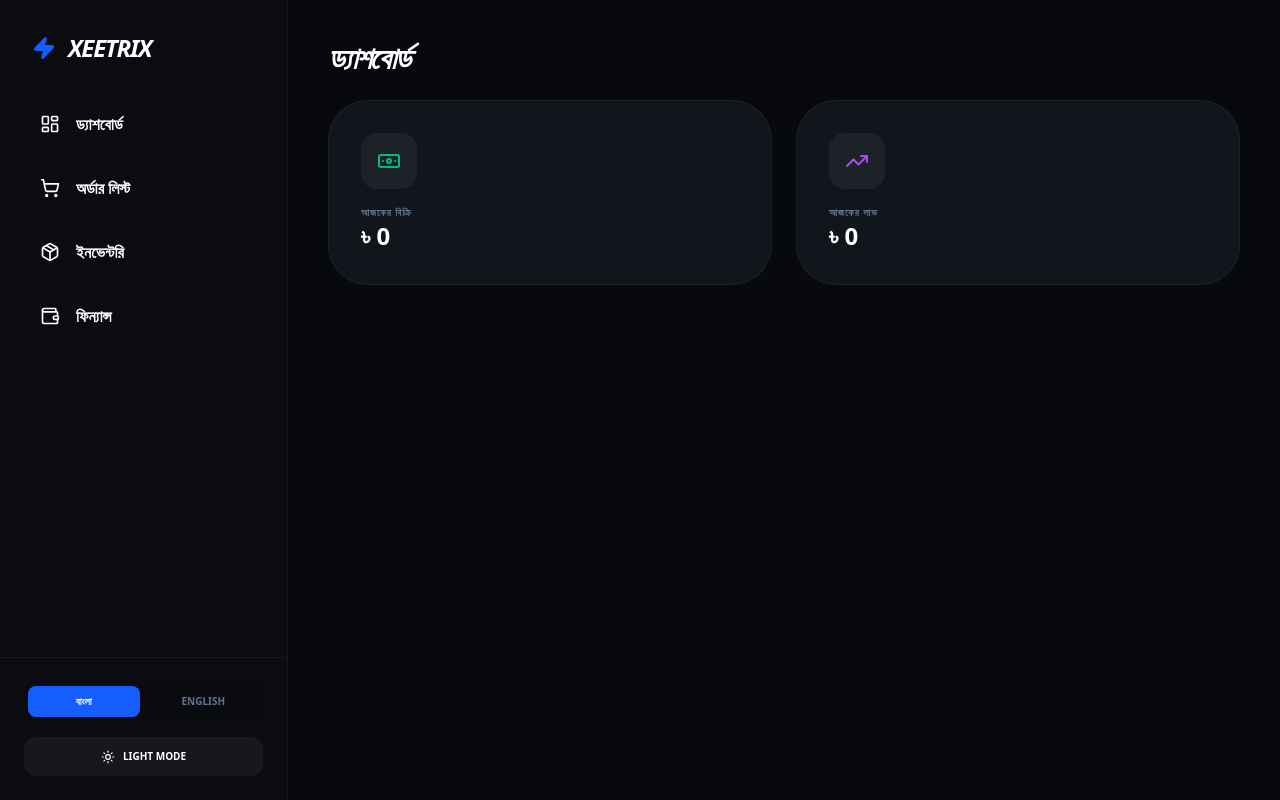
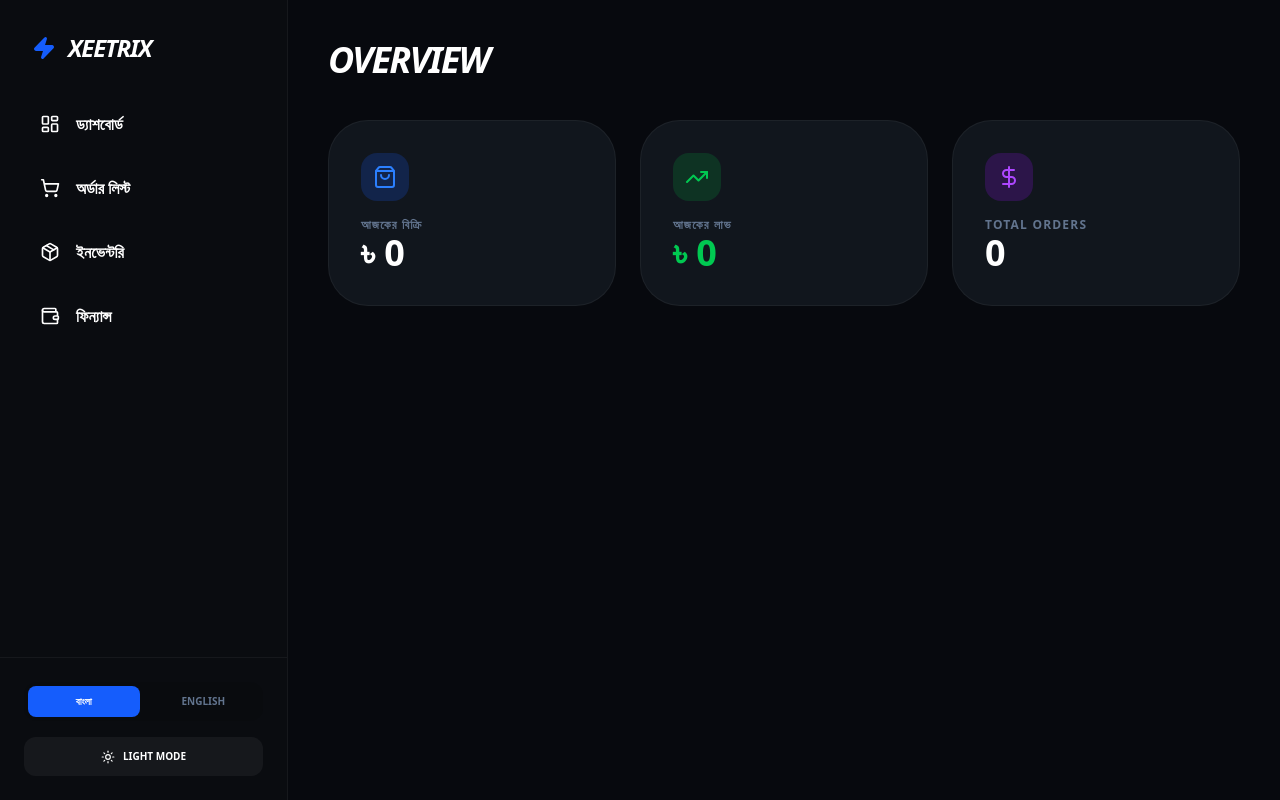
Before and after one commit to Ufuq-Innovation/Xeetrix, a Next.js app: page /dashboard in a window 1280 px wide. Built offline with nearby package versions, Linux system fonts and the light colour scheme; no server answers; the database is empty.

Commit message:
stats add

```diff
--- a/app/(dashboard)/dashboard/page.js
+++ b/app/(dashboard)/dashboard/page.js
@@ -1,43 +1,58 @@
 "use client";
-import React from 'react';
+import React, { useEffect, useState } from 'react';
 import { useApp } from "@/context/AppContext";
-import { ShoppingBag, Banknote, TrendingUp, Landmark } from 'lucide-react';
+import { TrendingUp, ShoppingBag, DollarSign } from 'lucide-react';
 
-export default function DashboardPage() {
-  const context = useApp();
+export default function Dashboard() {
+  const { t } = useApp();
+  const [stats, setStats] = useState({ totalSales: 0, totalProfit: 0, totalOrders: 0 });
 
-  // ১. সরাসরি t বের করার বদলে একটি সেফ রেফারেন্স নিন
-  const t = context?.t;
-
-  // ২. যদি context না থাকে, তবে নিচের কোড রান না করে এখানেই রিটার্ন করুন
-  if (!context) {
-    return (
-      <div className="p-8 text-slate-500 font-bold">
-        Loading Dashboard...
-      </div>
-    );
-  }
-
-  // ৩. stats এর ভেতরে Optional Chaining ব্যবহার করুন
-  const stats = [
-    { label: t?.today_sales || "Today's Sales", val: '৳ 0', icon: <Banknote className="text-emerald-500"/> },
-    { label: t?.today_profit || "Today's Profit", val: '৳ 0', icon: <TrendingUp className="text-purple-500"/> },
-  ];
+  useEffect(() => {
+    // ডাটাবেস থেকে হিসাব নিয়ে আসা
+    fetch('/api/stats')
+      .then(res => res.json())
+      .then(data => {
+        if (data.success) setStats(data.stats);
+      });
+  }, []);
 
   return (
-    <div className="space-y-6">
-      <h1 className="text-3xl font-black uppercase italic tracking-tighter text-white">
-        {t?.dashboard || "Dashboard"}
-      </h1>
+    <div className="space-y-10">
+      <h1 className="text-4xl font-black uppercase italic tracking-tighter">Overview</h1>
 
-      <div className="grid grid-cols-1 md:grid-cols-2 gap-6">
-        {stats.map((stat, i) => (
-          <div key={i} className="bg-[#11161D] p-8 rounded-[2.5rem] border border-white/5">
-            <div className="p-4 bg-white/5 rounded-2xl w-fit mb-4">{stat.icon}</div>
-            <p className="text-[10px] font-bold text-slate-500 uppercase tracking-widest">{stat.label}</p>
-            <p className="text-2xl font-black text-white">{stat.val}</p>
+      <div className="grid grid-cols-1 md:grid-cols-3 gap-6">
+        {/* Total Sales Card */}
+        <div className="bg-[#11161D] p-8 rounded-[2.5rem] border border-white/5 space-y-4">
+          <div className="w-12 h-12 bg-blue-600/20 rounded-2xl flex items-center justify-center text-blue-500">
+            <ShoppingBag size={24} />
           </div>
-        ))}
+          <div>
+            <p className="text-slate-500 font-bold text-xs uppercase tracking-widest">{t?.today_sales || "Total Sales"}</p>
+            <h2 className="text-4xl font-black">৳ {stats.totalSales}</h2>
+          </div>
+        </div>
+
+        {/* Total Profit Card */}
+        <div className="bg-[#11161D] p-8 rounded-[2.5rem] border border-white/5 space-y-4">
+          <div className="w-12 h-12 bg-green-600/20 rounded-2xl flex items-center justify-center text-green-500">
+            <TrendingUp size={24} />
+          </div>
+          <div>
+            <p className="text-slate-500 font-bold text-xs uppercase tracking-widest">{t?.today_profit || "Total Profit"}</p>
+            <h2 className="text-4xl font-black text-green-500">৳ {stats.totalProfit}</h2>
+          </div>
+        </div>
+
+        {/* Total Orders Card */}
+        <div className="bg-[#11161D] p-8 rounded-[2.5rem] border border-white/5 space-y-4">
+          <div className="w-12 h-12 bg-purple-600/20 rounded-2xl flex items-center justify-center text-purple-500">
+            <DollarSign size={24} />
+          </div>
+          <div>
+            <p className="text-slate-500 font-bold text-xs uppercase tracking-widest">Total Orders</p>
+            <h2 className="text-4xl font-black">{stats.totalOrders}</h2>
+          </div>
+        </div>
       </div>
     </div>
   );
--- /dev/null
+++ b/app/api/stats/route.js
@@ -0,0 +1,28 @@
+import { NextResponse } from "next/server";
+import clientPromise from "@/lib/mongodb";
+
+export async function GET() {
+  try {
+    const client = await clientPromise;
+    const db = client.db("xeetrix");
+
+    // সব অর্ডার নিয়ে আসা
+    const orders = await db.collection("orders").find({}).toArray();
+
+    // হিসাব নিকাশ
+    const totalSales = orders.reduce((sum, order) => sum + (order.sellingPrice * order.quantity), 0);
+    const totalProfit = orders.reduce((sum, order) => sum + (order.netProfit || 0), 0);
+    const totalOrders = orders.length;
+
+    return NextResponse.json({
+      success: true,
+      stats: {
+        totalSales,
+        totalProfit,
+        totalOrders
+      }
+    });
+  } catch (e) {
+    return NextResponse.json({ success: false, error: e.message }, { status: 500 });
+  }
+}
```
